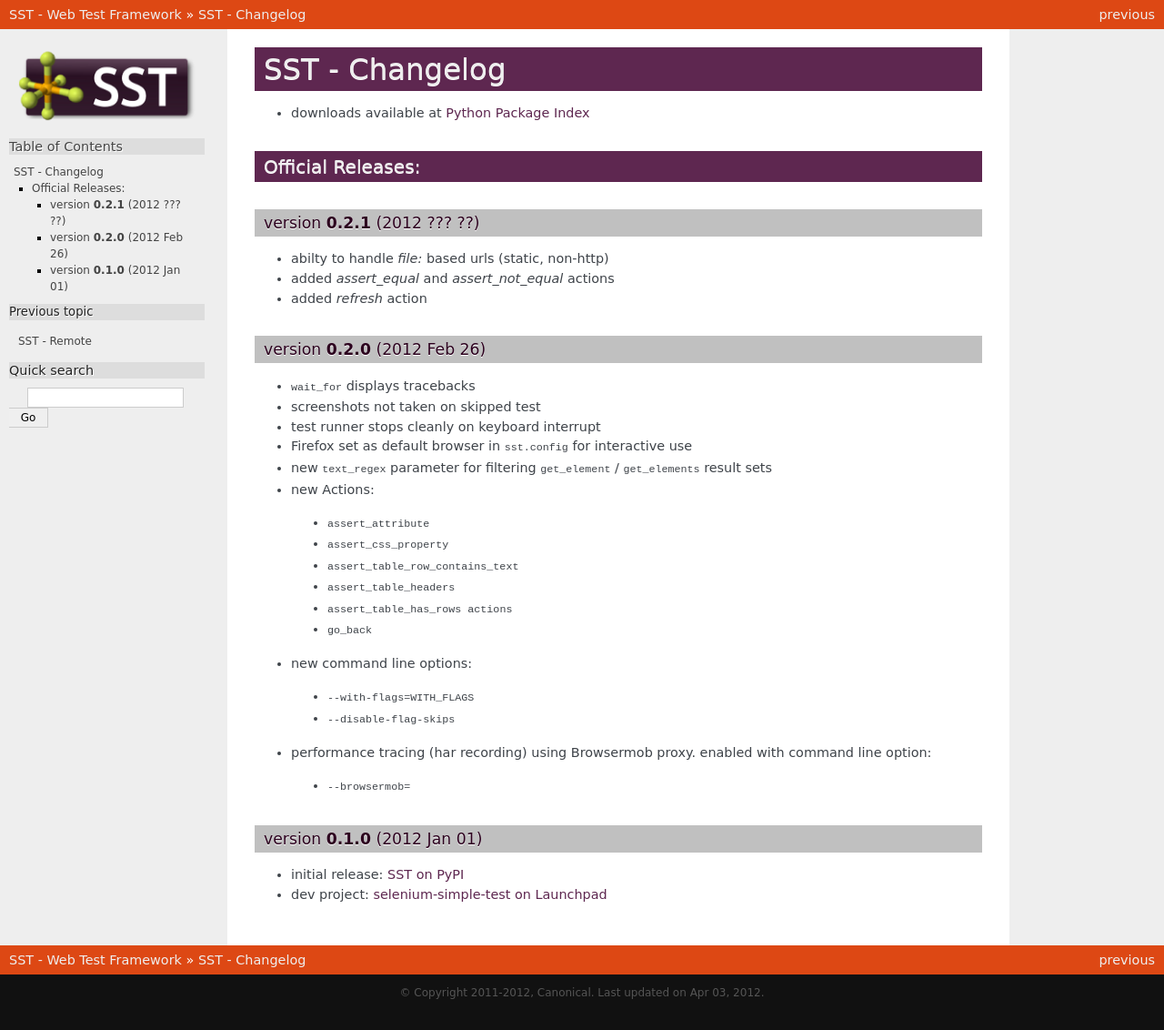
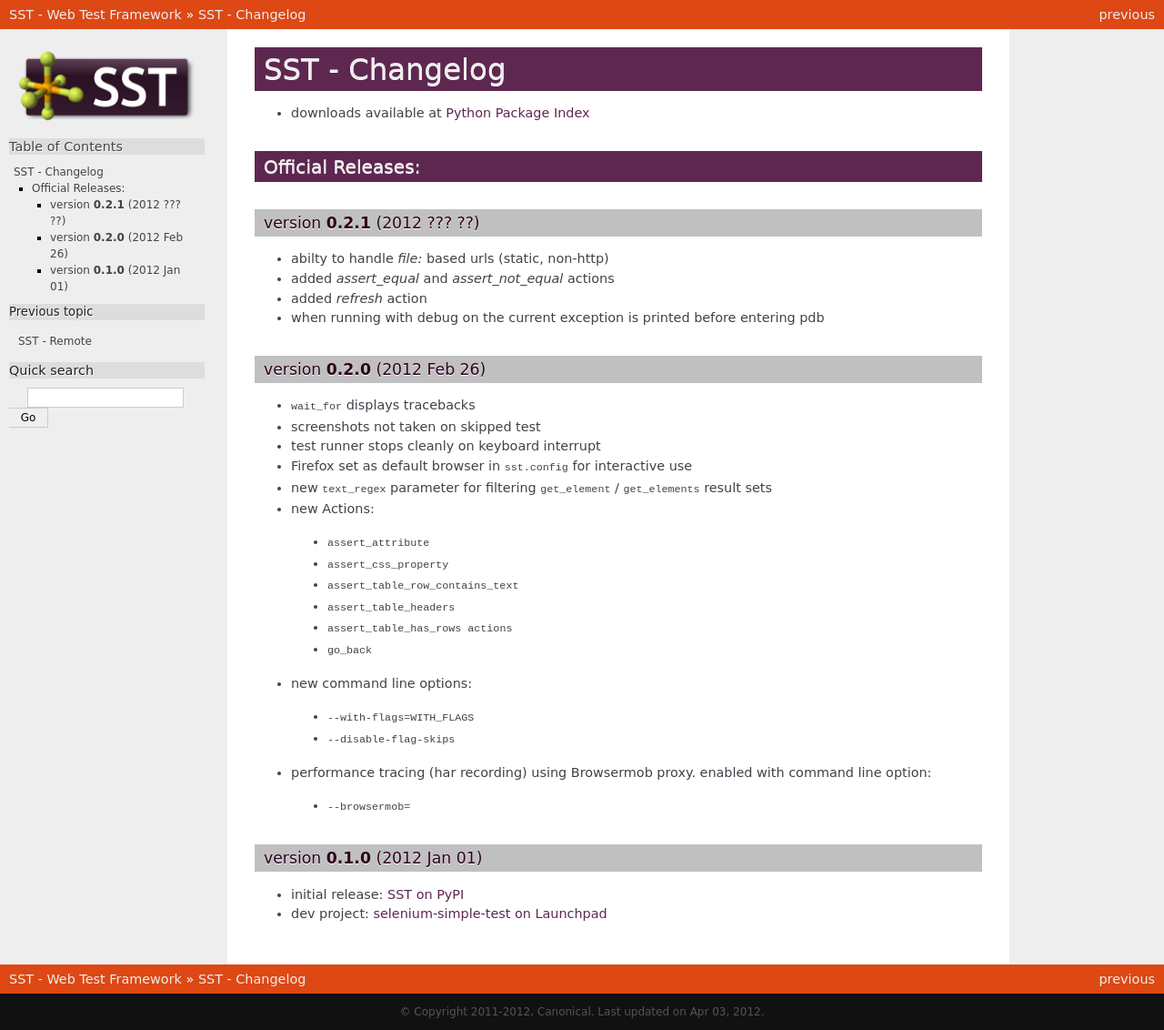
Before and after one commit to Work4Labs/selenium-simple-test, a Sphinx documentation site: the page built from docs/changelog.rst, in a window 1280 px wide. Shown: the whole page at 91% size. Built offline with Sphinx 7.4.7, drawn with Linux system fonts in a browser that asks for light colours; pages that are not in the unit, such as notebooks, are missing from menus; before the commit the page ends 1111 px from its top, so only the background shows below that.

Commit message:
CHANGELOG update

```diff
--- a/docs/changelog.rst
+++ b/docs/changelog.rst
@@ -16,6 +16,8 @@
 * abilty to handle `file:` based urls (static, non-http)
 * added `assert_equal` and `assert_not_equal` actions
 * added `refresh` action
+* when running with debug on the current exception is printed before entering
+  pdb
 
 version **0.2.0** (2012 Feb 26)
 *******************************
```
